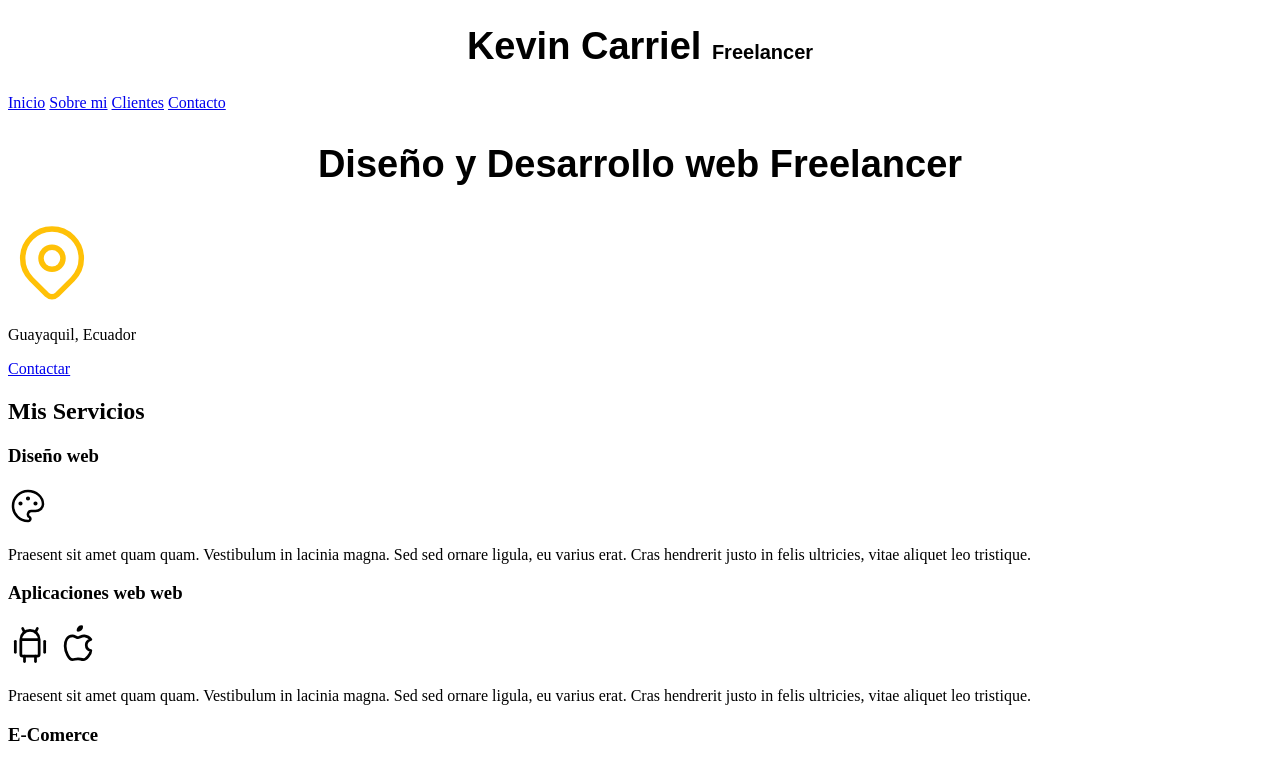
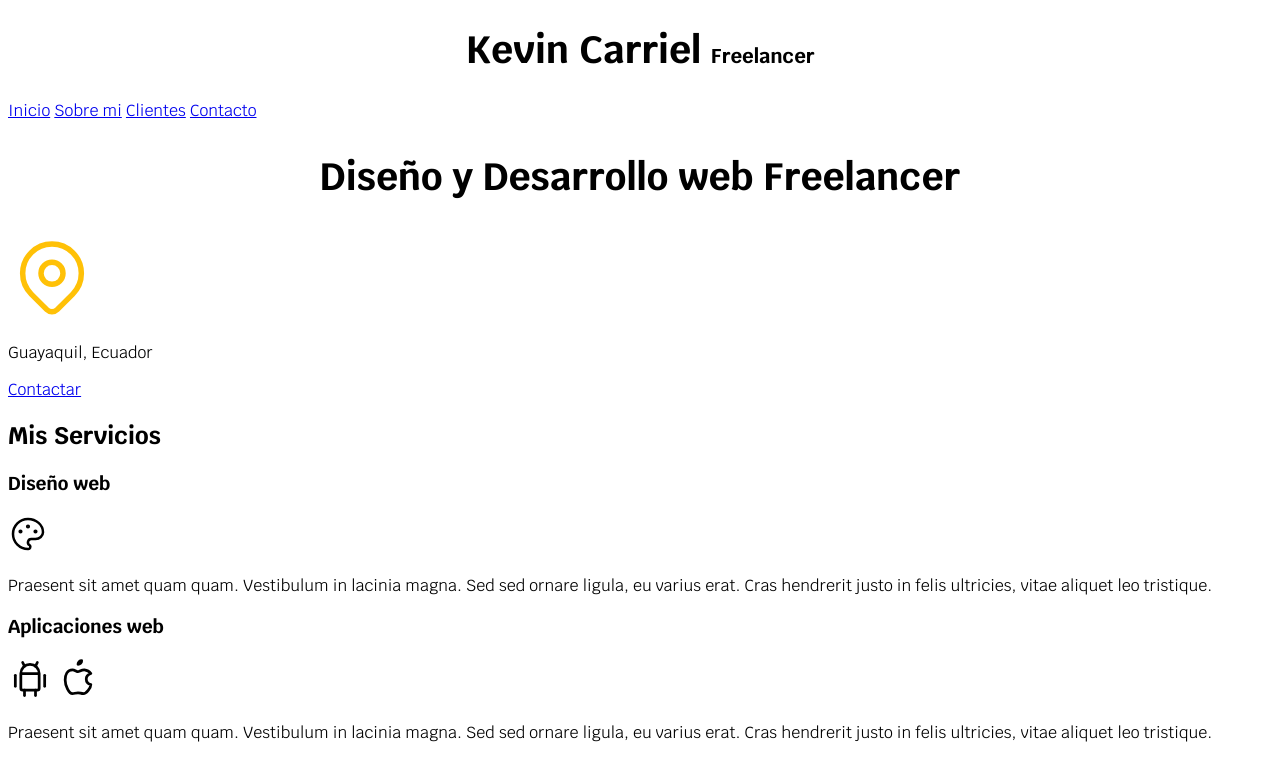
Before and after one commit to Alancb9/SitioFreelancer, a plain HTML site: page index.html in a window 1280 px wide. Shown: the top 759 px of the page. Drawn offline with Linux system fonts and the light colour scheme.

```diff
--- a/css/styles.css
+++ b/css/styles.css
@@ -12,11 +12,11 @@ html{
 }
 body{
     font-size: 16px;    /*1 rem = 10px */
+    font-family: 'Krub', sans-serif;
 }
 .titulo{
     text-align: center;
     font-size: 3.8rem;
-    font-family: Arial, Helvetica, sans-serif;
 }
 .titulo span{
     font-size: 2rem;
--- a/index.html
+++ b/index.html
@@ -53,7 +53,7 @@
         </section>
 
         <section>
-            <h3>Aplicaciones web web</h3>
+            <h3>Aplicaciones web</h3>
             <svg xmlns="http://www.w3.org/2000/svg" class="icon icon-tabler icon-tabler-brand-android" width="44" height="44" viewBox="0 0 24 24" stroke-width="1.5" stroke="currentColor" fill="none" stroke-linecap="round" stroke-linejoin="round">
                 <path stroke="none" d="M0 0h24v24H0z" fill="none"/>
                 <line x1="4" y1="10" x2="4" y2="16" />
```
